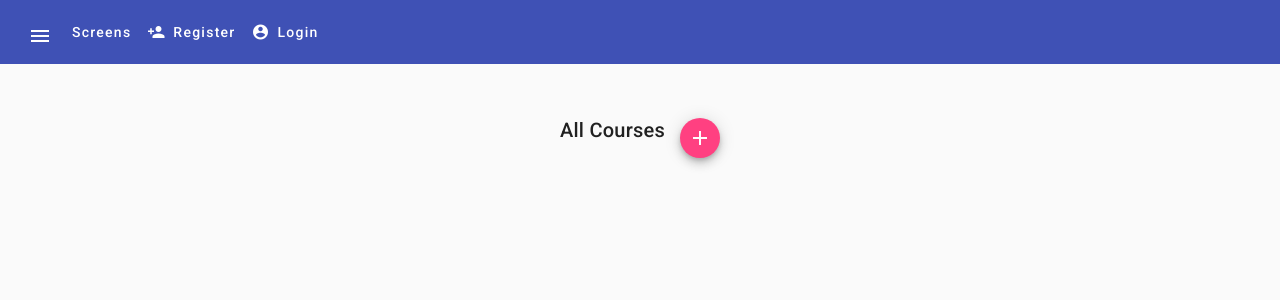
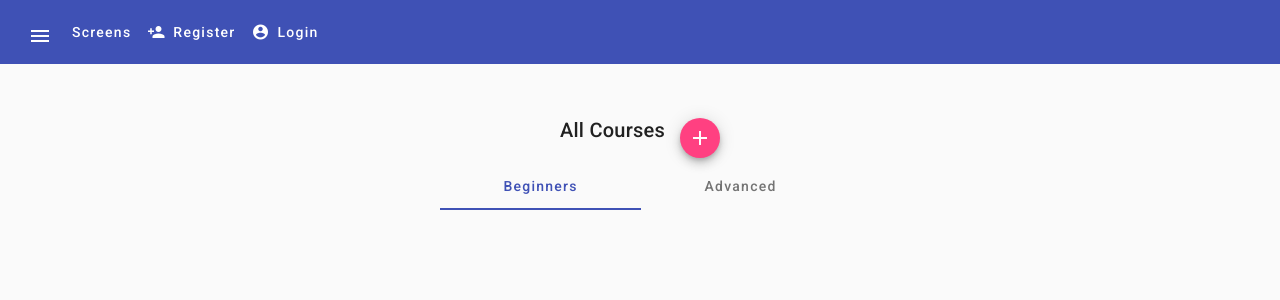
Before and after one commit to syedumerahmedcode/angular-material-course, an Angular app: page / in a window 1280 px wide. Shown: the top 300 px of the page. Built offline with nearby package versions, Linux system fonts and the light colour scheme.

Commit message:
Feature: Material tab groups.

```diff
--- a/src/app/home/home.component.html
+++ b/src/app/home/home.component.html
@@ -11,5 +11,9 @@
 
   </div>
 
+  <mat-tab-group>
+    <mat-tab label="Beginners"></mat-tab>
+    <mat-tab label="Advanced"></mat-tab>
+  </mat-tab-group>
 
 </div>
```
